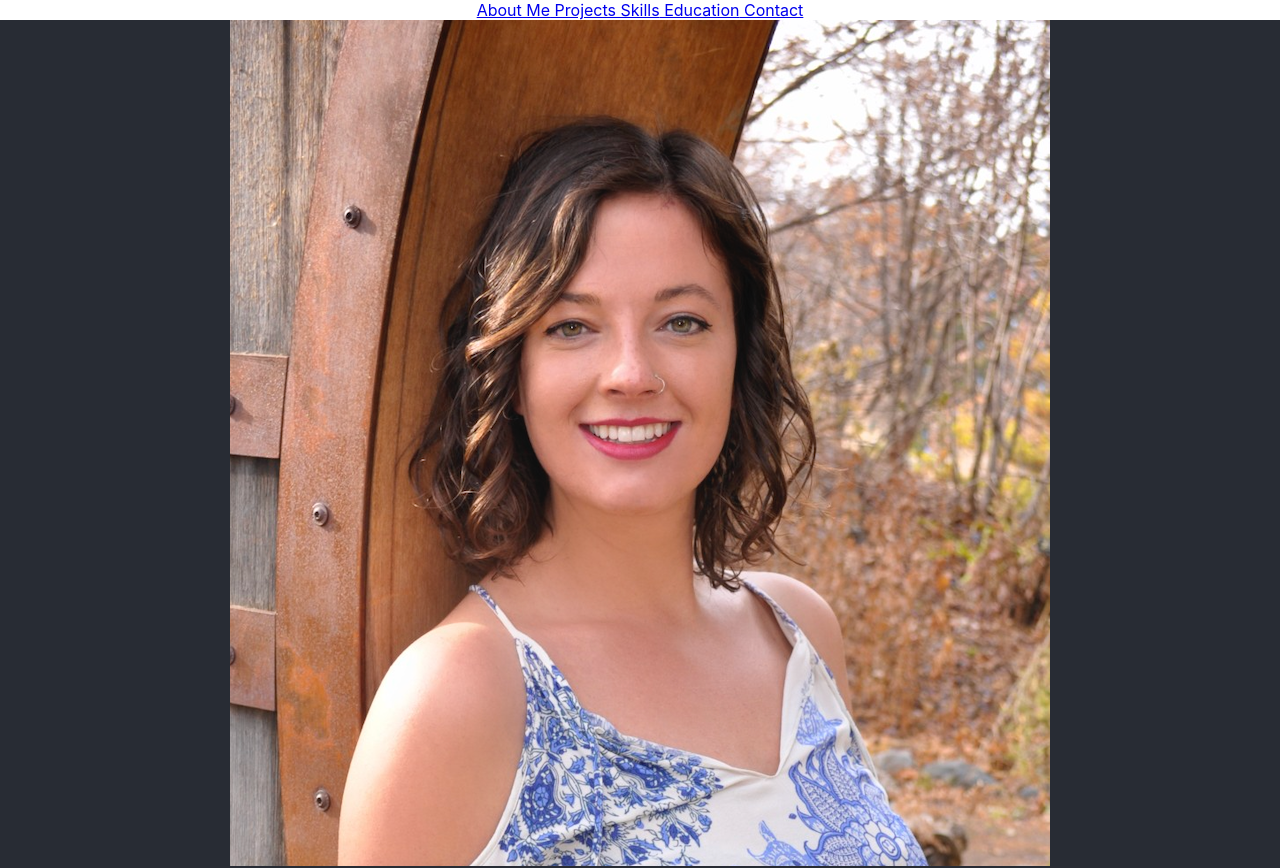
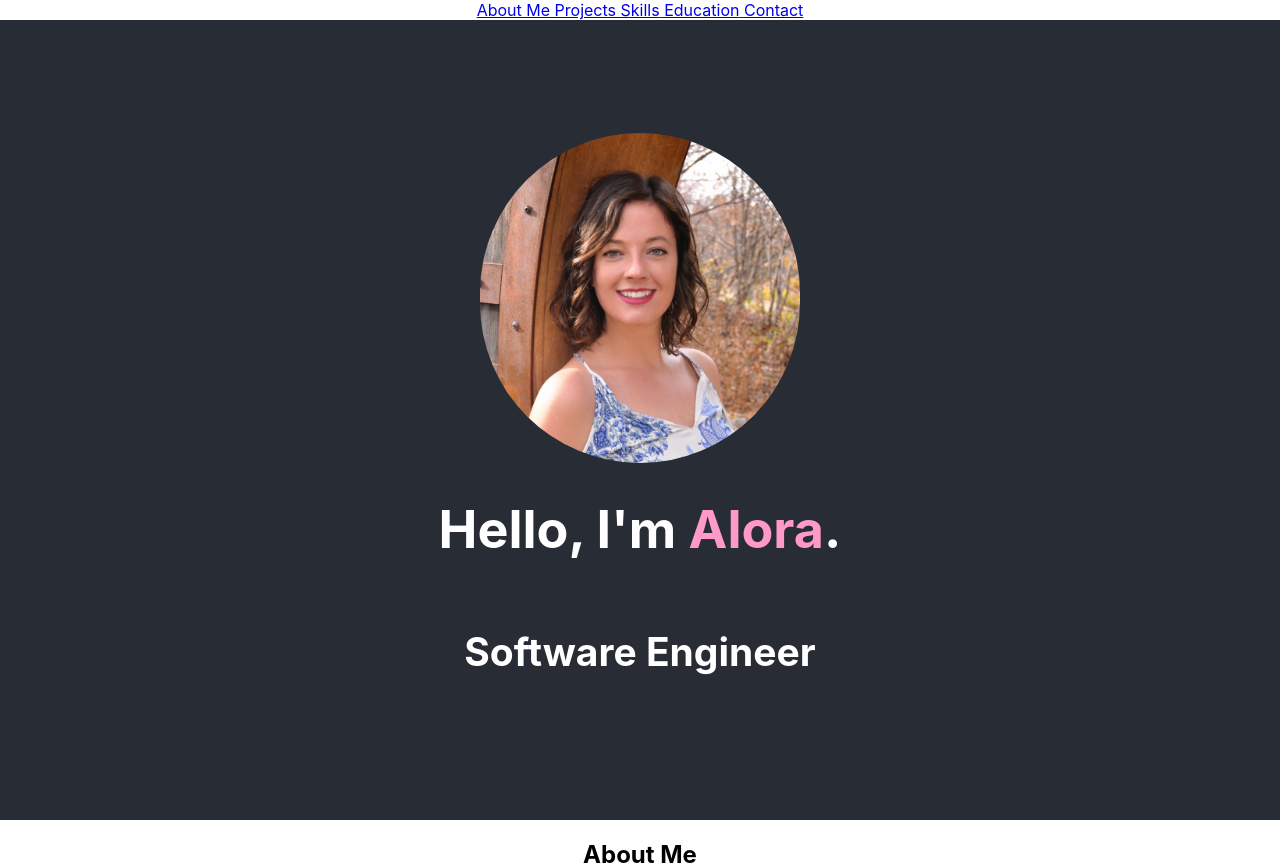
Before and after one commit to aloraalee/alora-riley-portfolio, a React (Create React App) app: page / in a window 1280 px wide. Shown: the top 868 px of the page. Built offline with nearby package versions, Linux system fonts and the light colour scheme.

Commit message:
Add formatting to about me paragraphs.

```diff
--- a/src/App.css
+++ b/src/App.css
@@ -1,16 +1,5 @@
 .App {
   text-align: center;
-}
-
-.App-logo {
-  height: 40vmin;
-  pointer-events: none;
-}
-
-@media (prefers-reduced-motion: no-preference) {
-  .App-logo {
-    animation: App-logo-spin infinite 20s linear;
-  }
 }
 
 .App-header {
@@ -24,15 +13,8 @@
   color: white;
 }
 
-.App-link {
-  color: #61dafb;
+.portfolio-photo {
+  border-radius: 500px;
+  width: 25%;
+  height: 25%
 }
-
-@keyframes App-logo-spin {
-  from {
-    transform: rotate(0deg);
-  }
-  to {
-    transform: rotate(360deg);
-  }
-}
--- a/src/App.js
+++ b/src/App.js
@@ -27,7 +27,7 @@ function App() {
         <header className="App-header">
           <img className="portfolio-photo" src="/Portfolio-photo.png" alt="Photo of Alora Riley"/>
             <h1>
-              Alora Riley
+              Hello, I'm <span style={{color: "#FF99C7"}}>Alora</span>.
             </h1>
             <h2>
               Software Engineer
--- a/src/components/AboutMe.js
+++ b/src/components/AboutMe.js
@@ -7,7 +7,11 @@ const AboutMe = () => {
       </h2>
       <p>
         Hi, I’m Alora, a former educator transitioning into software engineering. With six years of experience teaching 4th grade and middle school math, I’ve always been driven by a passion for helping others succeed and solving problems. My work in the classroom involved adapting curriculum to diverse learning needs, creating efficient systems to streamline tasks, and building strong relationships with students, parents, and colleagues.
+        <br />
+        <br />
         I come from a large family—I'm the seventh of nine—and as the first to graduate high school, I know firsthand how important access to opportunities is. This mindset has shaped my career, both in education and in my transition to software engineering. I see programming as a powerful tool for building solutions that improve lives and increase efficiency, particularly in areas like EdTech, food access, and environmental sustainability.
+        <br />
+        <br />
         Outside of work, I love to travel, play ultimate frisbee, and spend time outdoors, always looking for ways to connect with new places and people. As I continue my journey in tech, I’m excited to apply my problem-solving skills and lifelong learning mindset to create impactful tools and systems.
       </p>
     </section>
```
